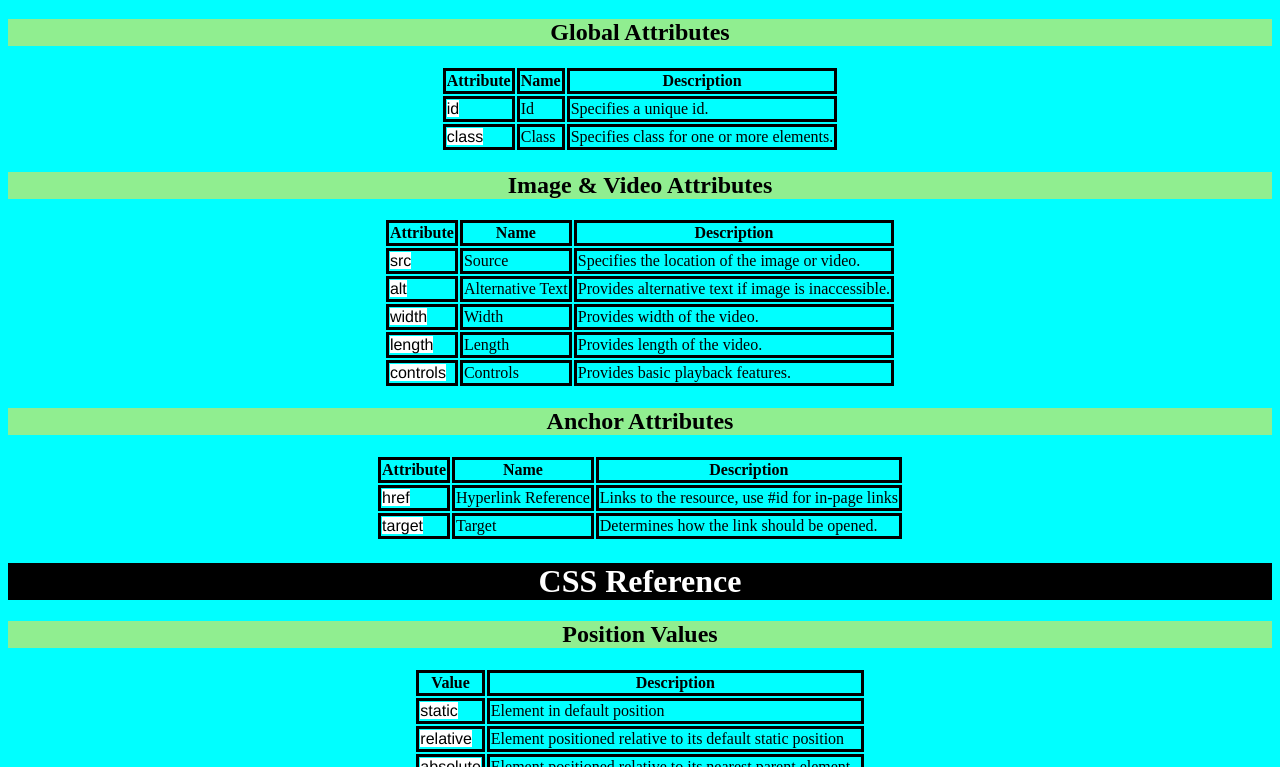
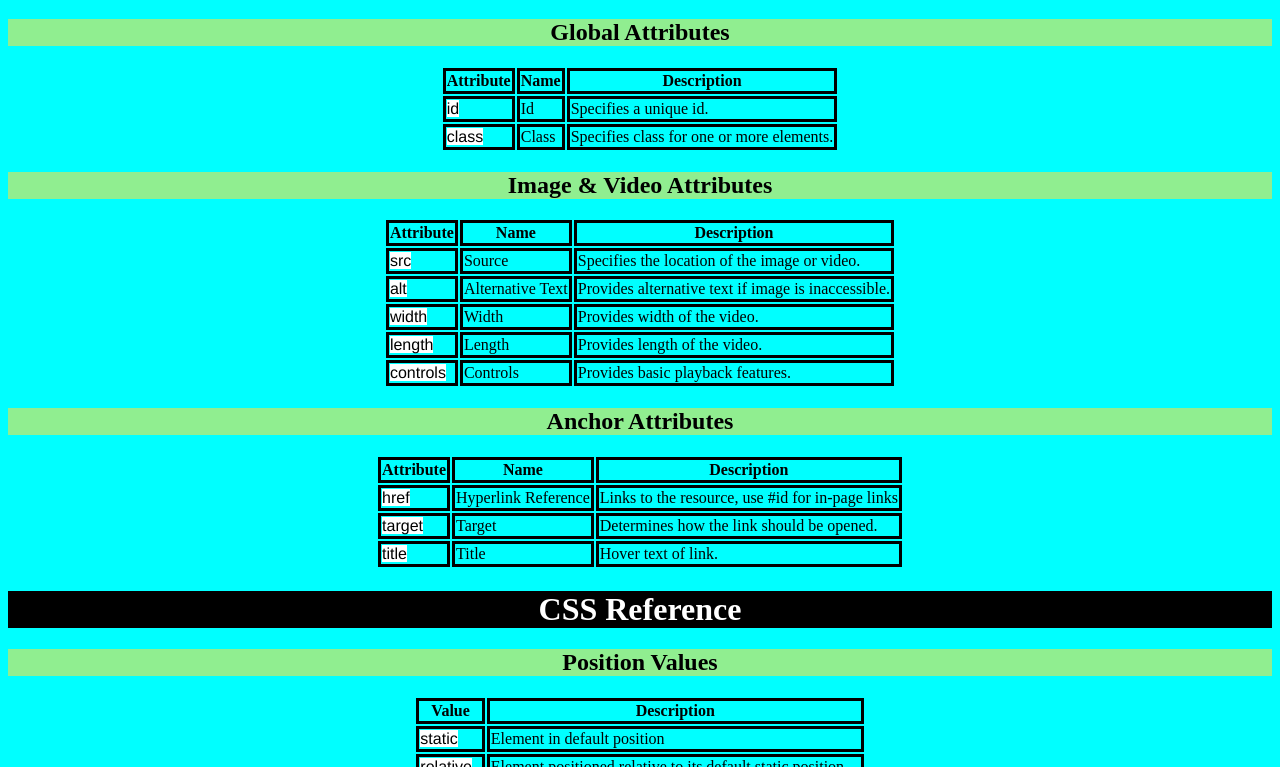
Before and after one commit to willhuang2017/willhuang2017.github.io, a plain HTML site: page reviewsheet.html in a window 1280 px wide. Shown: the part 662-1429 px from the top of the page. Drawn offline with Linux system fonts and the light colour scheme.

Commit message:
Update reviewsheet.html

```diff
--- a/reviewsheet.html
+++ b/reviewsheet.html
@@ -3,6 +3,7 @@
   <head>
     <link href = "reviewsheet.css" rel = "stylesheet">
   </head>
+
   <body>
     <h1>HTML Reference</h1>
     <h2>Common HTML Tags</h2>
@@ -15,6 +16,7 @@
         </tr>
       </thead>
       <tbody>
+
         <tr>
           <td><span class="code">&lt;!DOCTYPE&gt;</span></td>
           <td>Doc Type</td>
@@ -95,11 +97,13 @@
           <td>Image</td>
           <td>Displays an image.</td>
         </tr>
-        <tr>
+
+         <tr>
           <td><span class="code">&lt;video&gt;</span></td>
           <td>Video</td>
           <td>Displays a video.</td>
         </tr>
+
         <tr>
           <td><span class="code">&lt;a&gt;</span></td>
           <td>Anchor</td>
@@ -117,12 +121,14 @@
           <th>Description</th>
         </tr>
       </thead>
+
       <tbody>
         <tr>
           <td><span class="code">id</span></td>
           <td>Id</td>
           <td>Specifies a unique id.</td>
         </tr>
+
         <tr>
           <td><span class="code">class</span></td>
           <td>Class</td>
@@ -140,27 +146,32 @@
           <th>Description</th>
         </tr>
       </thead>
+
       <tbody>
         <tr>
           <td><span class="code">src</span></td>
           <td>Source</td>
           <td>Specifies the location of the image or video.</td>
         </tr>
+
         <tr>
           <td><span class="code">alt</span></td>
           <td>Alternative Text</td>
           <td>Provides alternative text if image is inaccessible.</td>
         </tr>
+
         <tr>
           <td><span class="code">width</span></td>
           <td>Width</td>
           <td>Provides width of the video.</td>
         </tr>
+
         <tr>
           <td><span class="code">length</span></td>
           <td>Length</td>
           <td>Provides length of the video.</td>
         </tr>
+
         <tr>
           <td><span class="code">controls</span></td>
           <td>Controls</td>
@@ -168,6 +179,7 @@
         </tr>
       </tbody>
     </table>
+
 
     <h2>Anchor Attributes</h2>
     <table>
@@ -178,22 +190,31 @@
           <th>Description</th>
         </tr>
       </thead>
+
       <tbody>
         <tr>
           <td><span class="code">href</span></td>
           <td>Hyperlink Reference</td>
           <td>Links to the resource, use #id for in-page links</td>
         </tr>
+
         <tr>
           <td><span class="code">target</span></td>
           <td>Target</td>
           <td>Determines how the link should be opened.</td>
+        </tr>
+
+        <tr>
+          <td><span class="code">title</span></td>
+          <td>Title</td>
+          <td>Hover text of link.</td>
         </tr>
       </tbody>
     </table>
 
     <h1>CSS Reference</h1>
     <h2>Position Values</h2>
+
     <table>
       <thead>
       </thead>
@@ -216,6 +237,7 @@
           <td><span class="code">fixed</span></td>
           <td>Element positioned to specific point on the page</td>
         </tr>
+
         <tr>
           <td><span class="code">sticky</span></td>
           <td>Element is in user flow but then sticks after enough scroll</td>
```
